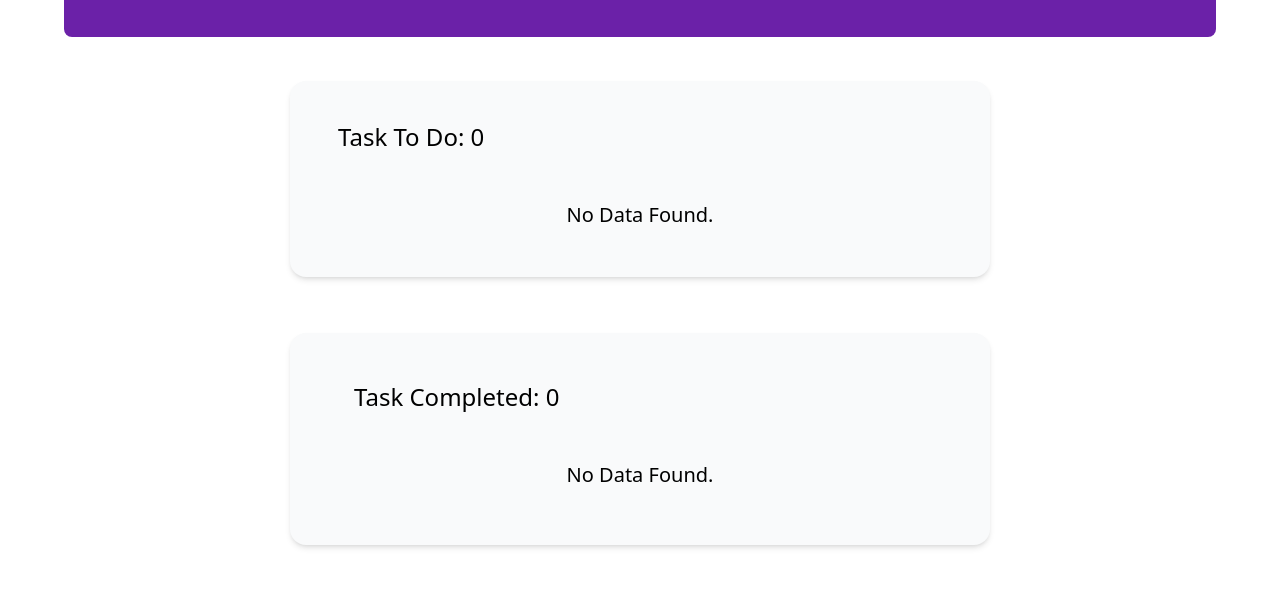
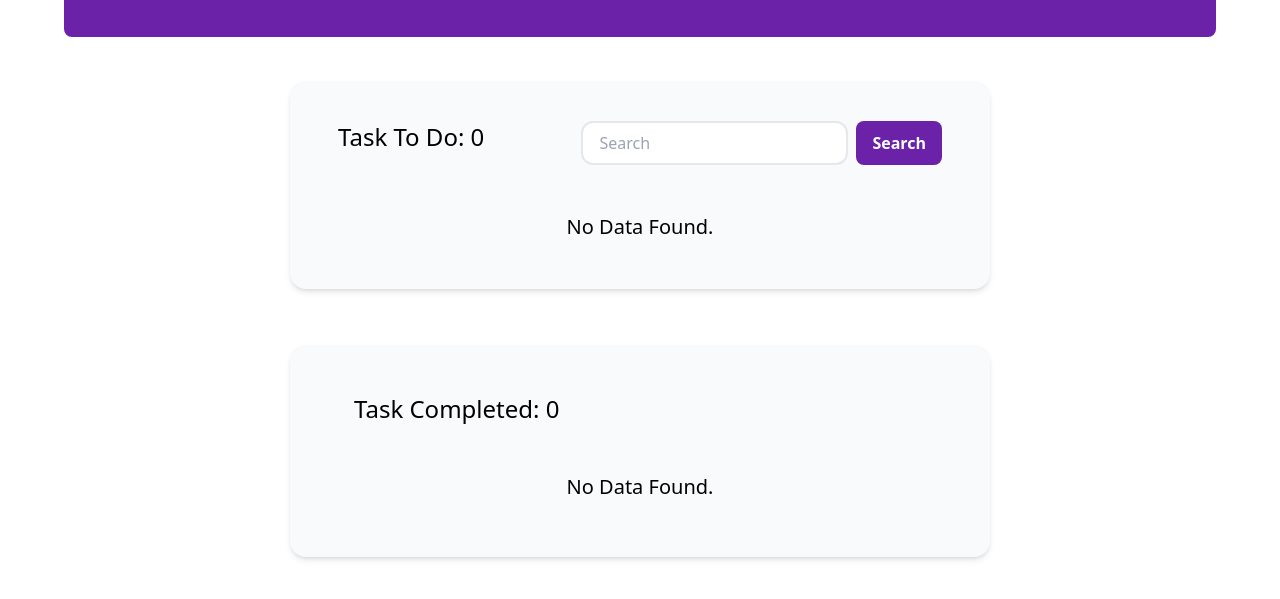
Before and after one commit to Sadiqur057/ToDo, a plain HTML site: page index.html in a window 1280 px wide. Both pictures are taken after typing "Sample" into the empty fields and a click on the input "Login". Shown: the part 159-758 px from the top of the page. Drawn offline with nearby package versions, Linux system fonts and the light colour scheme.

Commit message:
added search functionality

```diff
--- a/index.html
+++ b/index.html
@@ -63,7 +63,13 @@
 
                 <!-- todo incomplete -->
                 <div id="incomplete-todo-container" class="hidden">
-                    <h1 class="font-medium text-2xl mb-10 ">Task To Do: <span id="incomplete-count"></span></h1>
+                    <div class="flex justify-between gap-3 flex-wrap mb-10">
+                        <h1 class="font-medium text-2xl ">Task To Do: <span id="incomplete-count"></span></h1>
+                        <form onsubmit="handleSearch(event)" class="flex gap-2 h-fit">
+                            <input type="text" class="border-2 py-2 px-4 rounded-xl outline-none" placeholder="Search" name="keyword">
+                            <input type="submit" value="Search" class="bg-purple-800 text-white py-2 px-4 rounded-lg font-semibold">
+                        </form>
+                    </div>
                     <div id="todo" class="py-2 flex flex-col gap-8">
 
                     </div>
--- a/index.js
+++ b/index.js
@@ -12,7 +12,7 @@ const showElementById = (id) => {
   element.classList.add('block');
 }
 
-const setInnerTextById = (id, value) =>{
+const setInnerTextById = (id, value) => {
   const element = document.getElementById(id);
   element.innerText = value;
 }
@@ -93,16 +93,21 @@ const fetchFromLS = (user) => {
 }
 
 
-const showIncompleteData = async (sortBy) => {
+const showIncompleteData = async (sortBy, newData) => {
   showElementById('add-btn')
   const allData = await fetchFromLS(user);
   const incompleteData = [...allData].filter((data) => {
     return data.isCompleted !== true;
   })
-  setInnerTextById('incomplete-count',incompleteData.length)
+  setInnerTextById('incomplete-count', incompleteData.length)
   let displayData;
-  if (!sortBy) {
-    displayData = [...incompleteData]
+  if (!sortBy ) {
+    if(newData){
+      console.log(newData)
+      displayData = newData
+    }else{
+      displayData = [...incompleteData]
+    }
   } else {
     if (sortBy === 'asc') {
       displayData = [...incompleteData].sort((a, b) => {
@@ -114,6 +119,8 @@ const showIncompleteData = async (sortBy) => {
       })
     }
   }
+
+
   const todoContainer = document.getElementById('todo')
   todoContainer.innerHTML = ''
 
@@ -158,7 +165,7 @@ const showCompletedData = async () => {
   const completedList = allData.filter(data => {
     return data.isCompleted === true;
   })
-  setInnerTextById('complete-count',completedList.length)
+  setInnerTextById('complete-count', completedList.length)
 
   if (completedList.length === 0) {
     const notFoundElement = document.createElement('div');
@@ -247,3 +254,15 @@ const updateData = async (e, id) => {
   showElementById('incomplete-todo-container')
   showElementById('add-btn')
 }
+
+const handleSearch = (e) => {
+  e.preventDefault();
+  const keyword =e.target.keyword.value
+  const allData = fetchFromLS(user);
+  const targetData = allData.filter(data=>{
+    return data.title.includes(keyword)
+  })
+  const sort = false;
+  showIncompleteData(sort,targetData)
+  console.log(targetData)
+}
```
